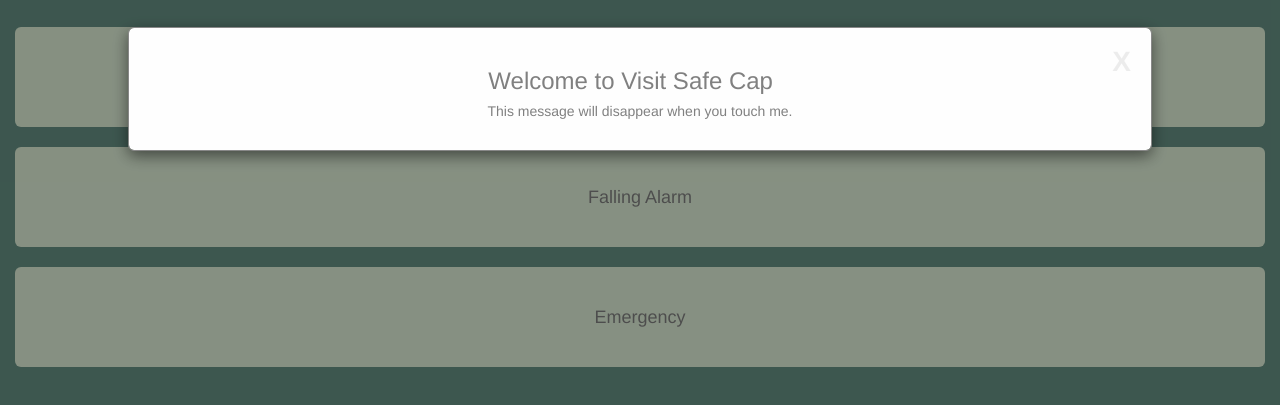
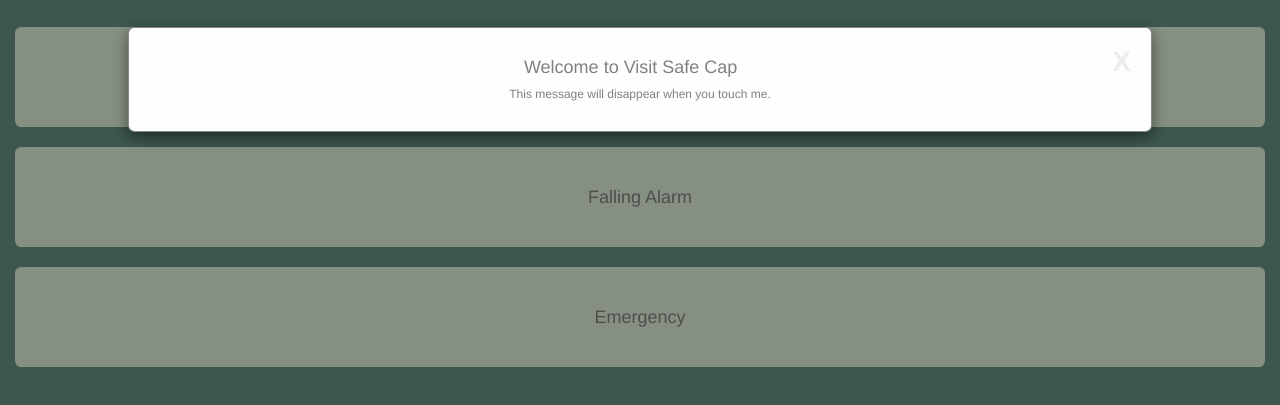
Before and after one commit to kyeongwan/aduino_server, a website: page view/index.html in a window 1280 px wide. Shown: the part 73-478 px from the top of the page. Drawn offline with nearby package versions, Linux system fonts and the light colour scheme; no server answers.

Commit message:
change font size

```diff
--- a/view/index.html
+++ b/view/index.html
@@ -87,8 +87,8 @@
     <div class="modal-content">
     <span class="close">X</span>
     <div align="center">
-        <h3>Welcome to Visit Safe Cap</h3>
-        <h5>This message will disappear when you touch me.</h5>
+        <h4>Welcome to Visit Safe Cap</h4>
+        <h6>This message will disappear when you touch me.</h6>
     </div>
   </div>
   </dix>
```
